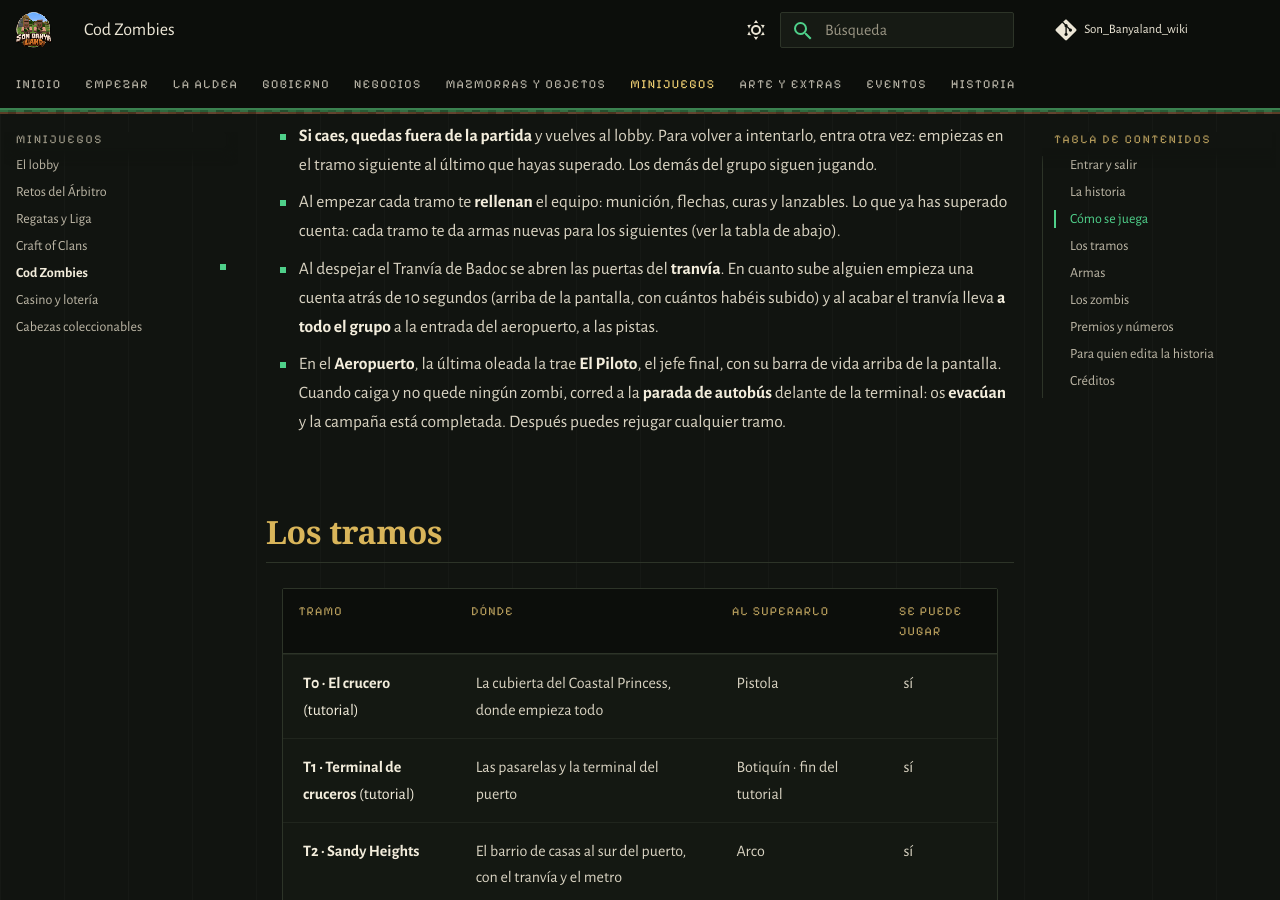
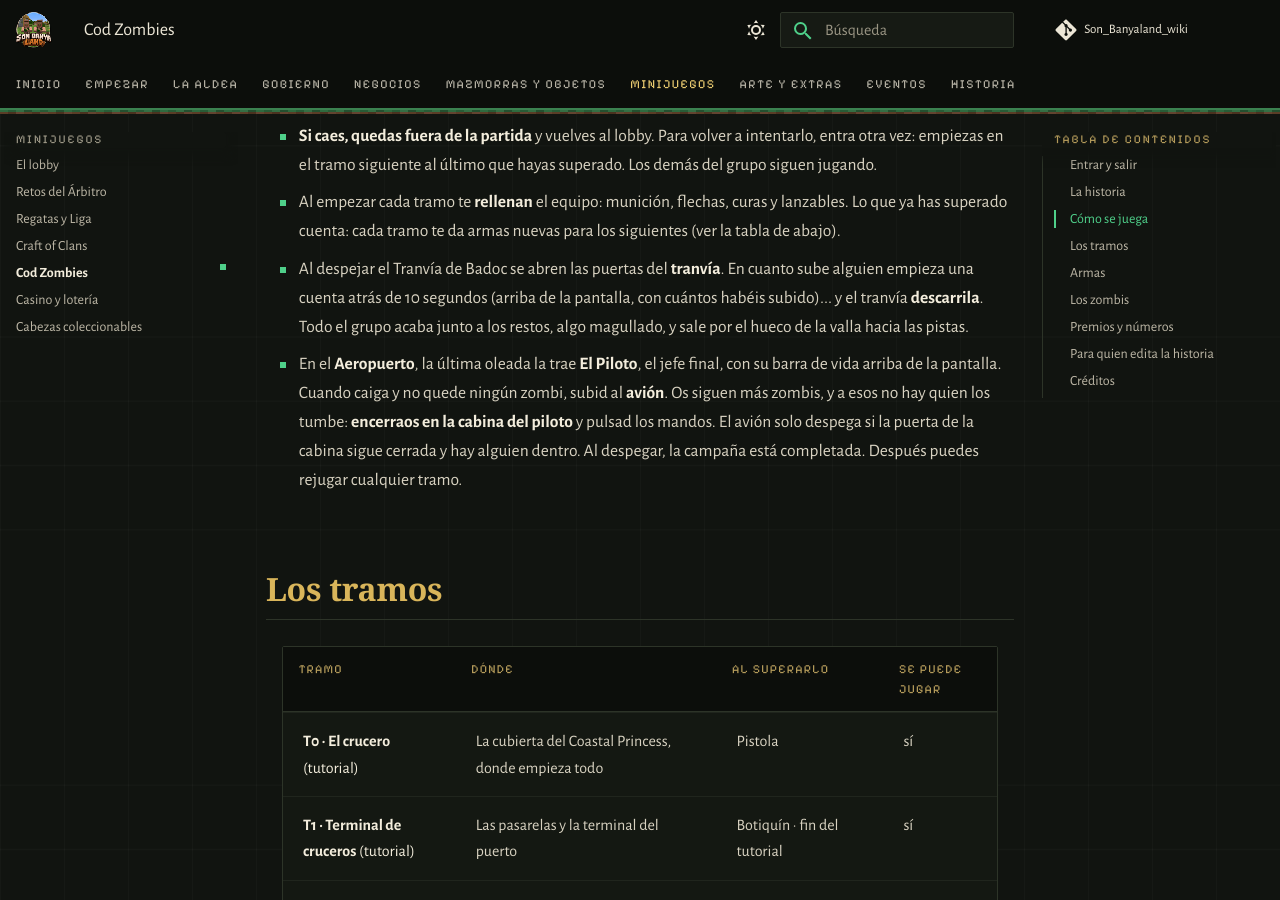
Before and after one commit to PigPilgrim/Son_Banyaland_wiki, an MkDocs documentation site: the page built from docs/zombies.md, in a window 1280 px wide and 900 px high, scrolled down 2262 px. Built offline with MkDocs 1.6.1 and Material for MkDocs 9.7.7, drawn with Linux system fonts in a browser that asks for light colours; some web fonts are replaced; comment, search, counter and statistics services are not loaded.

Commit message:
Cod Zombies: el tranvía descarrila y el final es despegar en avión (encerrados en la cabina)
Co-Authored-By: Claude Opus 5.5 <noreply@anthropic.com>

```diff
--- a/docs/zombies.md
+++ b/docs/zombies.md
@@ -65,11 +65,13 @@ necesita ayuda.
 - Al empezar cada tramo te **rellenan** el equipo: munición, flechas, curas y lanzables. Lo que ya has superado
   cuenta: cada tramo te da armas nuevas para los siguientes (ver la tabla de abajo).
 - Al despejar el Tranvía de Badoc se abren las puertas del **tranvía**. En cuanto sube alguien empieza una cuenta
-  atrás de 10 segundos (arriba de la pantalla, con cuántos habéis subido) y al acabar el tranvía lleva **a todo el
-  grupo** a la entrada del aeropuerto, a las pistas.
+  atrás de 10 segundos (arriba de la pantalla, con cuántos habéis subido)... y el tranvía **descarrila**. Todo el
+  grupo acaba junto a los restos, algo magullado, y sale por el hueco de la valla hacia las pistas.
 - En el **Aeropuerto**, la última oleada la trae **El Piloto**, el jefe final, con su barra de vida arriba de la
-  pantalla. Cuando caiga y no quede ningún zombi, corred a la **parada de autobús** delante de la terminal: os
-  **evacúan** y la campaña está completada. Después puedes rejugar cualquier tramo.
+  pantalla. Cuando caiga y no quede ningún zombi, subid al **avión**. Os siguen más zombis, y a esos no hay quien
+  los tumbe: **encerraos en la cabina del piloto** y pulsad los mandos. El avión solo despega si la puerta de la
+  cabina sigue cerrada y hay alguien dentro. Al despegar, la campaña está completada. Después puedes rejugar
+  cualquier tramo.
 
 ## Los tramos
 
```
